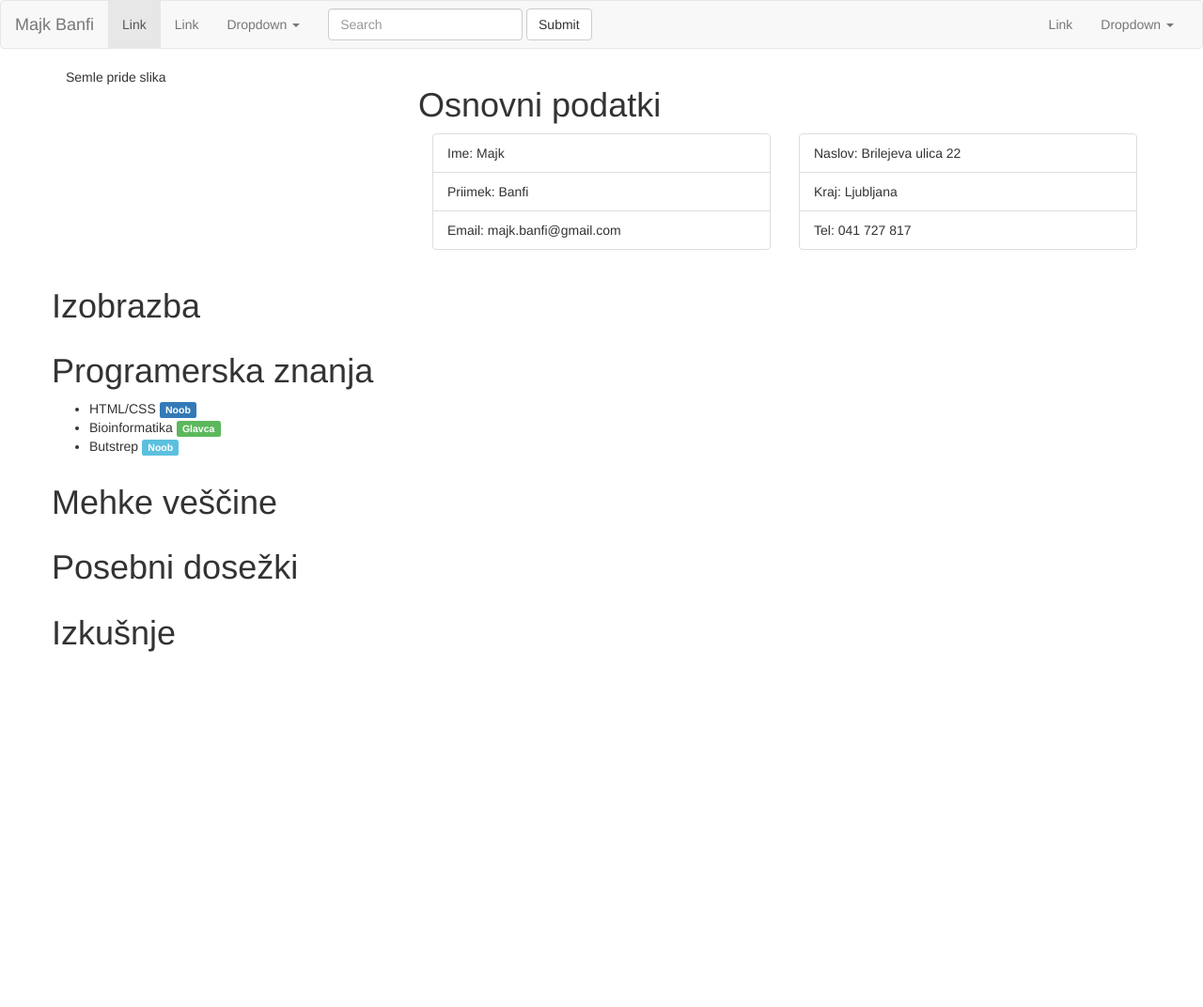
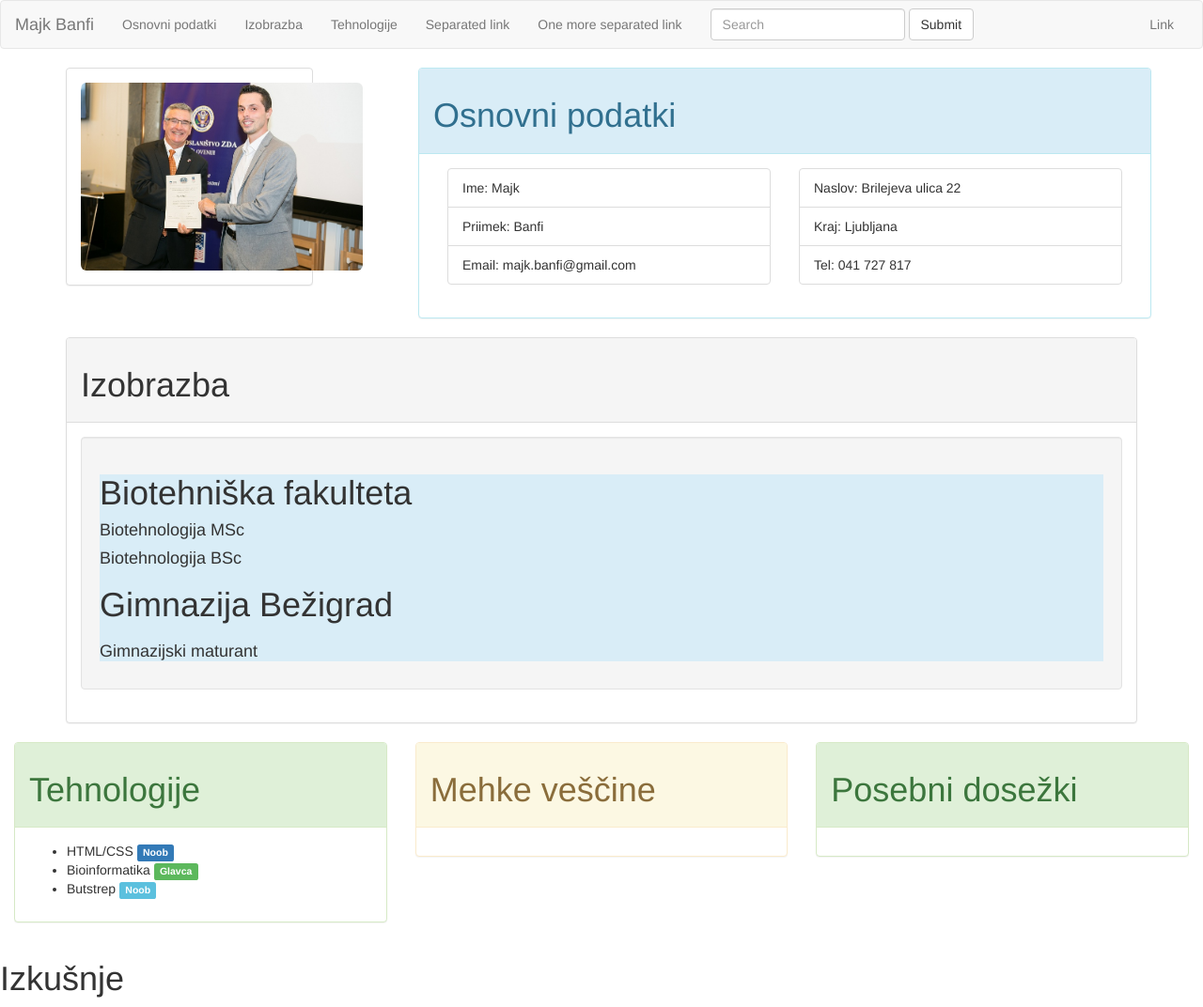
Before and after one commit to MajkBanfi/startbootstrap, a plain HTML site: page cv.html in a window 1280 px wide. Shown: the whole page at 94% size. Before the commit the page ends 800 px from the top, so only its background shows below. Drawn offline with nearby package versions, Linux system fonts and the light colour scheme.

Commit message:
Almost done

```diff
--- a/cv.html
+++ b/cv.html
@@ -29,17 +29,10 @@
         <!-- Collect the nav links, forms, and other content for toggling -->
         <div class="collapse navbar-collapse" id="bs-example-navbar-collapse-1">
           <ul class="nav navbar-nav">
-            <li class="active"><a href="#">Link <span class="sr-only">(current)</span></a></li>
-            <li><a href="#">Link</a></li>
-            <li class="dropdown">
-              <a href="#" class="dropdown-toggle" data-toggle="dropdown" role="button" aria-haspopup="true" aria-expanded="false">Dropdown <span class="caret"></span></a>
-              <ul class="dropdown-menu">
-                <li><a href="#">Action</a></li>
-                <li><a href="#">Another action</a></li>
-                <li><a href="#">Something else here</a></li>
-                <li role="separator" class="divider"></li>
+                <li><a href="#osn_pod">Osnovni podatki</a></li>
+                <li><a href="#izob">Izobrazba</a></li>
+                <li><a href="#tehn">Tehnologije</a></li>
                 <li><a href="#">Separated link</a></li>
-                <li role="separator" class="divider"></li>
                 <li><a href="#">One more separated link</a></li>
               </ul>
             </li>
@@ -52,16 +45,6 @@
           </form>
           <ul class="nav navbar-nav navbar-right">
             <li><a href="#">Link</a></li>
-            <li class="dropdown">
-              <a href="#" class="dropdown-toggle" data-toggle="dropdown" role="button" aria-haspopup="true" aria-expanded="false">Dropdown <span class="caret"></span></a>
-              <ul class="dropdown-menu">
-                <li><a href="#">Action</a></li>
-                <li><a href="#">Another action</a></li>
-                <li><a href="#">Something else here</a></li>
-                <li role="separator" class="divider"></li>
-                <li><a href="#">Separated link</a></li>
-              </ul>
-            </li>
           </ul>
         </div><!-- /.navbar-collapse -->
       </div><!-- /.container-fluid -->
@@ -69,13 +52,19 @@
     <div class="container">
       <div class="row">
         <div id="slika" class="col-xs-12 col-md-3">
-          Semle pride slika
+          <div class="panel panel-default">
+            <div class="panel-body">
+              <img src="img/majk1.jpg" alt="my picture" class="img-rounded" style="height: 200px; width: auto;">
+            </div>
+          </div>
         </div>
         <div id="osn_pod" class="col-xs-12 col-md-offset-1 col-md-8">
         <div class="row">
-          <h1>Osnovni podatki</h1>
         </div>
         <div class="row">
+          <div class="panel panel-info">
+            <div class="panel-heading"><h1>Osnovni podatki</h1></div>
+              <div class="panel-body">
                 <div class="col-md-6">
                   <ul class="list-group">
                     <li class="list-group-item">Ime: Majk</li>
@@ -92,14 +81,32 @@
                 </div>
               </div>
             </div>
-      <div class="row">
-        <div id="izob" class="col-xs-12">
-          <h1>Izobrazba</h1>
+          </div>
         </div>
       </div>
       <div class="row">
-        <div id="prog_zna" class="col-xs-12 col-md-4">
-          <h1>Programerska znanja</h1>
+        <div id="izob" class="col-xs-12">
+          <div class="panel panel-default">
+            <div class="panel-heading"><h1>Izobrazba</h1></div>
+              <div class="panel-body">
+                <div class="well">
+                  <div class="bg-info">
+                  <h1>Biotehniška fakulteta</h1>
+                  <h4>Biotehnologija MSc</h4>
+                  <h4>Biotehnologija BSc</h4>
+                  <h1>Gimnazija Bežigrad<h1>
+                  <h4>Gimnazijski maturant</h4>
+                </div>
+              </div>
+              </div>
+            </div>
+          </div>
+        </div>
+      </div>
+      <div id="tehn" class="col-xs-12 col-md-4">
+        <div class="panel panel-success">
+          <div class="panel-heading"><h1>Tehnologije</h1></div>
+            <div class="panel-body">
                 <ul>
                   <li>HTML/CSS <span class="label label-primary">Noob</span></li>
                   <li>Bioinformatika <span class="label label-success">Glavca</span>
@@ -107,14 +114,20 @@
                 </ul>
               </div>
             </div>
-      <div class="row">
+        </div>
         <div id="meh_ve" class="col-xs-12 col-md-4">
-          <h1>Mehke veščine</h1>
+            <div class="panel panel-warning">
+              <div class="panel-heading"><h1>Mehke veščine</h1></div>
+            <div class="panel-body">
             </div>
           </div>
-      <div class="row">
+        </div>
         <div id="pos_dos" class="col-xs-12 col-md-4">
-          <h1>Posebni dosežki</h1>
+          <div class="panel panel-success">
+            <div class="panel-heading"><h1>Posebni dosežki</h1></div>
+              <div class="panel-body">
+                </div>
+              </div>
             </div>
         </div>
       <div class="row">
```
Also changed, not shown: Template za Bootstrap.txt (added), img/majk.jpg (added), img/majk1.jpg (added). Lines whose indentation alone changed are shown as unchanged.
